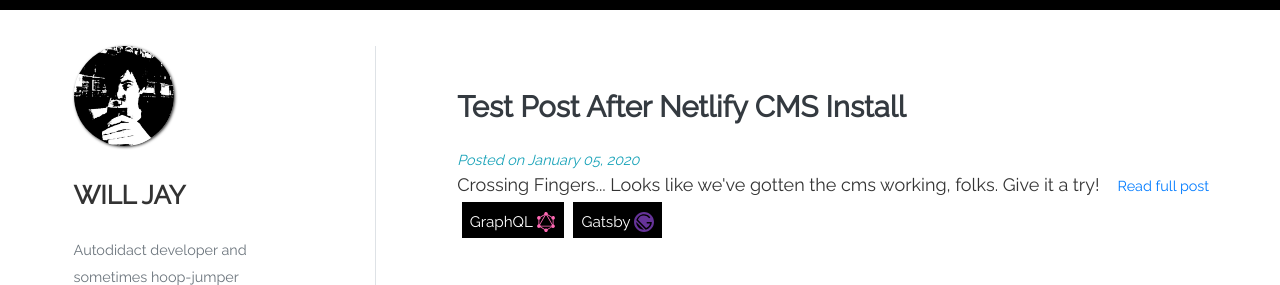
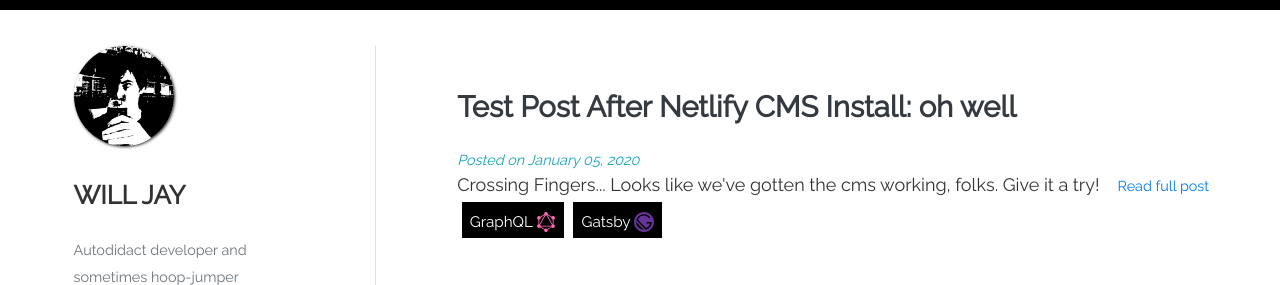
Before and after one commit to nawarian/nawarian.xyz, a Gatsby site: page / in a window 1280 px wide. Shown: the part 57-342 px from the top of the page. Built offline with nearby package versions, Linux system fonts and the light colour scheme; Gatsby itself is replaced by a stand-in of ours; some packages are replaced by stand-ins of ours.

Commit message:
Update Blog Posts “test-post-after-netlify-cms-install”

```diff
--- a/posts/test-post-after-netlify-cms-install.md
+++ b/posts/test-post-after-netlify-cms-install.md
@@ -4,7 +4,7 @@ tags:
   - gatsby
 published: true
 date: 2020-01-05T13:54:07.809Z
-title: Test Post After Netlify CMS Install
+title: 'Test Post After Netlify CMS Install: oh well'
 ---
 *Crossing Fingers...*
 
```
